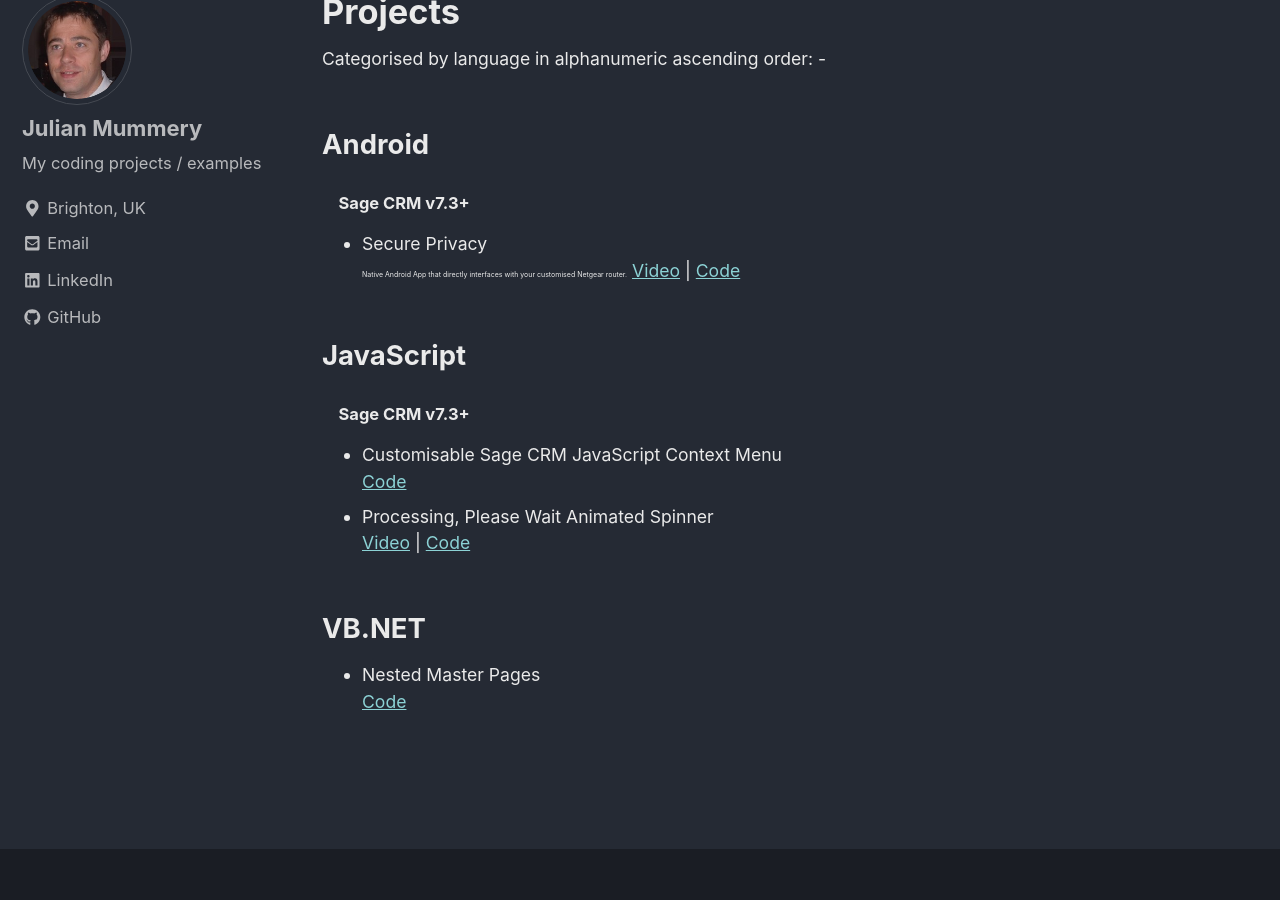
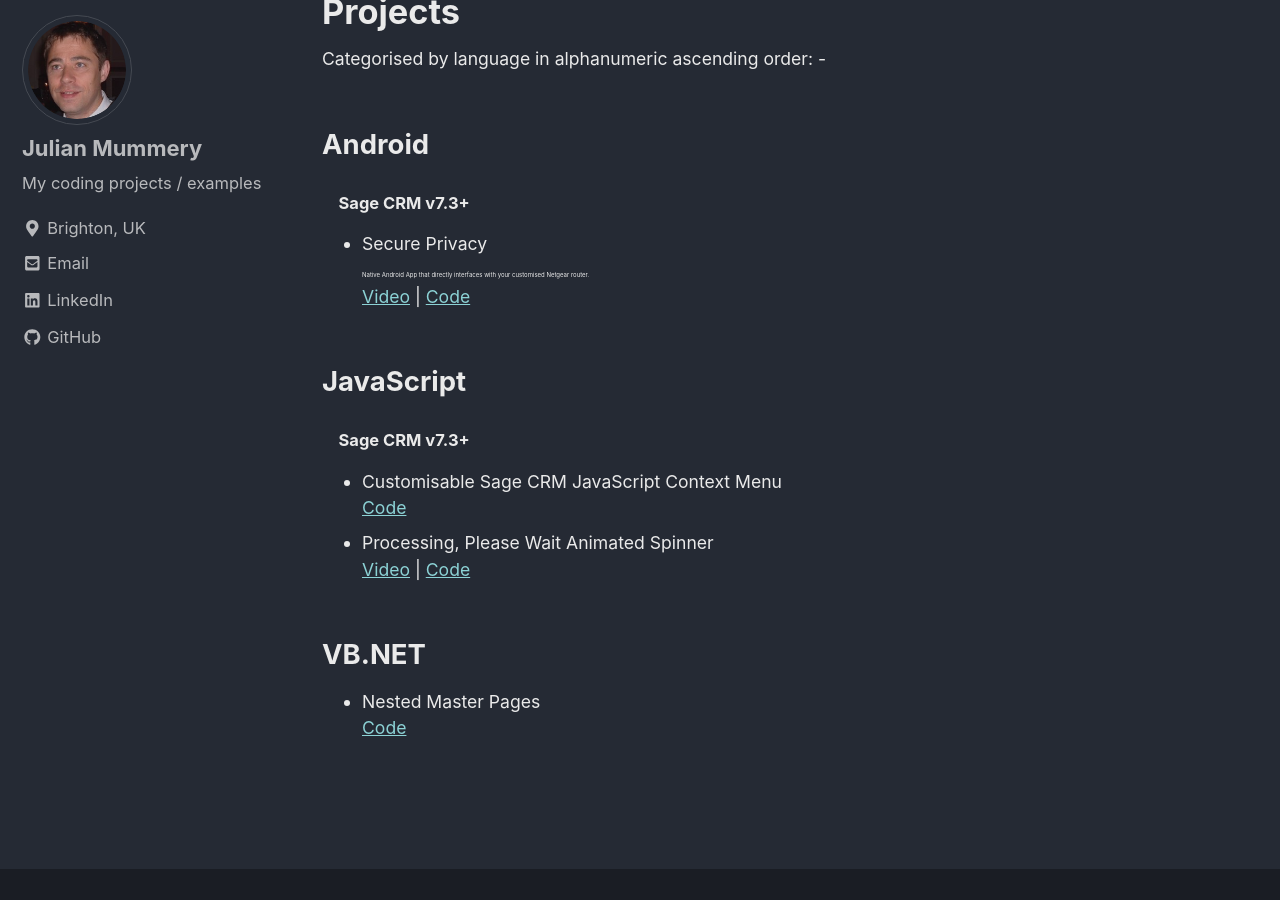
Before and after one commit to julianmummery/julianmummery.github.io, a Jekyll site: the page built from _pages/coding-projects.md, in a window 1280 px wide and 900 px high, scrolled down 437 px. Built offline with Jekyll 4.4.1, drawn with Linux system fonts in a browser that asks for light colours; nearby versions of some CDN libraries.

Commit message:
Update coding-projects.md

```diff
--- a/_pages/coding-projects.md
+++ b/_pages/coding-projects.md
@@ -14,7 +14,8 @@
 <ul style="font-size:0.80em;">
   <li>Secure Privacy
   <br>
-    <span style="font-size:7px;">Native Android App that directly interfaces with your customised Netgear router.</span>
+  <span style="font-size:6px;">Native Android App that directly interfaces with your customised Netgear router.</span>
+  <br>
   <a href="https://github.com/julianmummery/sagecrm-please-wait-animation/blob/master/secure-privacy.mp4?raw=true" target="_blank">Video</a> |
   <a href="https://github.com/julianmummery/secure-privacy" target="_blank">Code</a></li>
 </ul>
```
